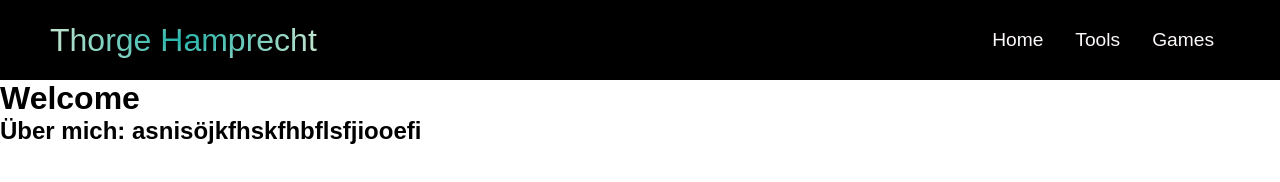
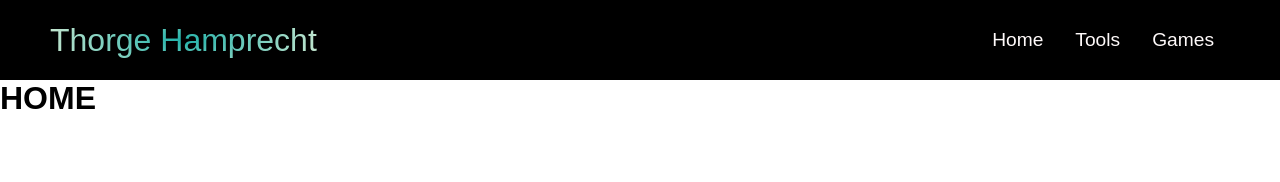
Before and after one commit to ThorgeHamprecht/Nethz-StudentWebsite, a plain HTML site: page index.html in a window 1280 px wide. Drawn offline with Linux system fonts and the light colour scheme.

Commit message:
quick cleanup

```diff
--- a/index.html
+++ b/index.html
@@ -36,10 +36,8 @@
     </div>
 </nav>
 <script src="app.js"></script>
-<h1>Welcome</h1>
-<h2>
-    Über mich: asnisöjkfhskfhbflsfjiooefi
-</h2>
+<h1>HOME</h1>
+
 
 
 </body>
```
Also changed, not shown: games.html (+1 -1 lines), tools.html (+1 -3 lines).
